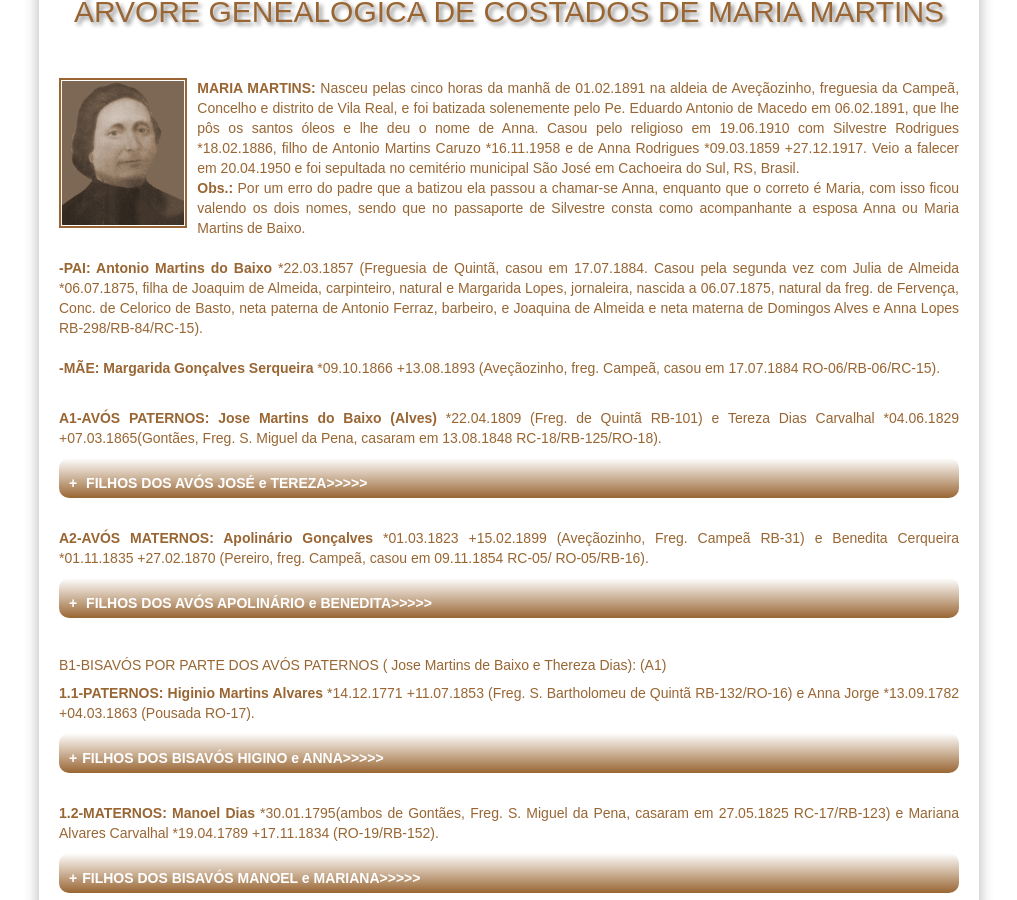
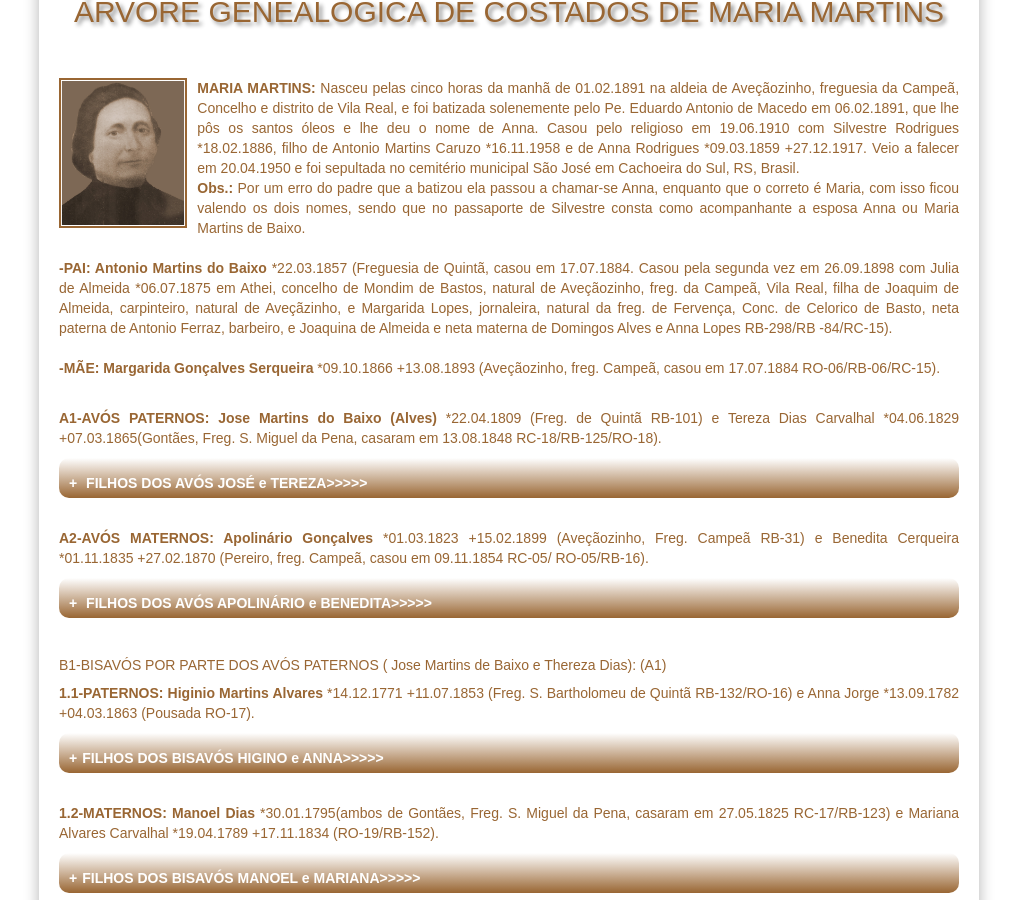
Before and after one commit to claudiovargas1955/claudiovargas1955.github.io, a Jekyll site: the page built from _pages/arvore-genealogica-de-costados-de-maria-martins.html, in a window 1280 px wide and 900 px high, scrolled down 364 px. Shown: the whole window, without its empty margins (131-1148 px from the left). Built offline with Jekyll 4.4.1, drawn with Linux system fonts in a browser that asks for light colours; some web fonts are replaced.

Commit message:
Update arvore-genealogica-de-costados-de-maria-martins.html

```diff
--- a/_pages/arvore-genealogica-de-costados-de-maria-martins.html
+++ b/_pages/arvore-genealogica-de-costados-de-maria-martins.html
@@ -46,10 +46,11 @@ Brasil.<br>
 <b>Obs.:</b> Por um erro do padre que a batizou ela passou a chamar-se Anna, enquanto que o correto é Maria, com isso ficou valendo os
 dois nomes, sendo que no passaporte de Silvestre consta como acompanhante a esposa Anna ou Maria Martins de Baixo.<br/><br/>
 
-<b>-PAI: Antonio Martins do Baixo</b> *22.03.1857 (Freguesia de Quintã, casou em 17.07.1884. Casou pela segunda vez com Julia de
-Almeida *06.07.1875, filha de Joaquim de Almeida, carpinteiro, natural  e Margarida Lopes, jornaleira, nascida a 06.07.1875, natural da freg. de Fervença,
-Conc. de Celorico de Basto, neta paterna de Antonio Ferraz, barbeiro, e Joaquina de Almeida e neta materna de Domingos Alves e Anna
-Lopes RB-298/RB-84/RC-15).<br/><br/>
+<b>-PAI: Antonio Martins do Baixo</b> *22.03.1857 (Freguesia de Quintã, casou em 17.07.1884. Casou pela segunda vez em 26.09.1898 com
+Julia de Almeida *06.07.1875 em Athei, concelho de Mondim de Bastos, natural de Aveçãozinho, freg. da Campeã, Vila Real, filha de
+Joaquim de Almeida, carpinteiro, natural de Aveçãzinho, e Margarida Lopes, jornaleira, natural da freg. de Fervença, Conc. de Celorico
+de Basto, neta paterna de Antonio Ferraz, barbeiro, e Joaquina de Almeida e neta materna de Domingos Alves e Anna Lopes RB-298/RB
+  -84/RC-15).<br/><br/>
 <b>-MÃE: Margarida Gonçalves Serqueira </b>*09.10.1866 +13.08.1893 (Aveçãozinho, freg. Campeã, casou em 17.07.1884 RO-06/RB-06/RC-15).
 <br/><br/>
 <p><b>A1-AVÓS PATERNOS: Jose Martins do Baixo (Alves) </b>*22.04.1809 (Freg. de Quintã RB-101) e Tereza Dias Carvalhal *04.06.1829
```
